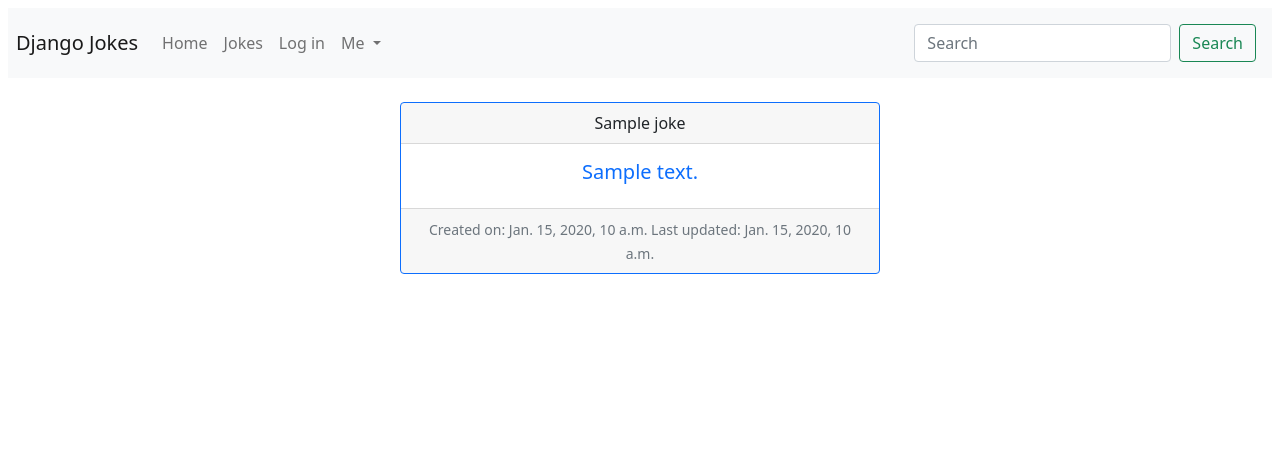
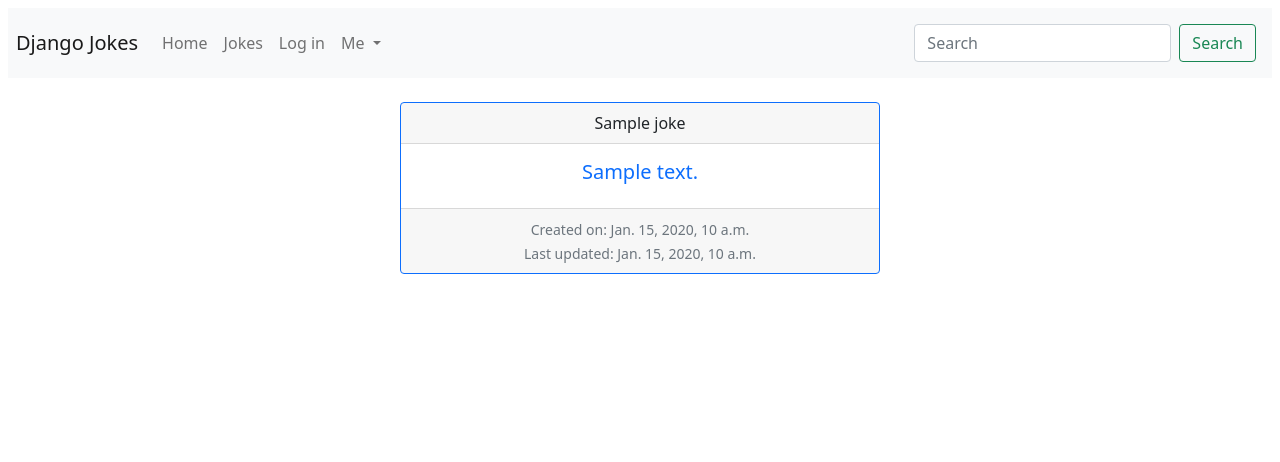
Before and after one commit to temesgen-zenebe/djangojokes.com, a Django app: page /jokes/joke/1/ in a window 1280 px wide. Shown: the top 462 px of the page. Run offline with Django 4.2, Linux system fonts and the light colour scheme; tables that the repository leaves empty hold one stand-in row (values such as "Sample post"); some libraries are stand-ins or nearby versions.

Commit message:
template edit

```diff
--- a/templates/jokes/joke_detail.html
+++ b/templates/jokes/joke_detail.html
@@ -9,10 +9,12 @@
       <h5 class="card-title">{{ joke.answer }}</h5>
     </div>
     <div class="card-footer">
-      <small class="text-muted">
+        <div><small class="text-muted ">
         Created on: {{ joke.created }}
+        </small></div>
+        <div><small class="text-muted">
         Last updated: {{ joke.updated }}
-      </small>
+      </small></div>
     </div>
   </div>
 {% endblock %}
```
